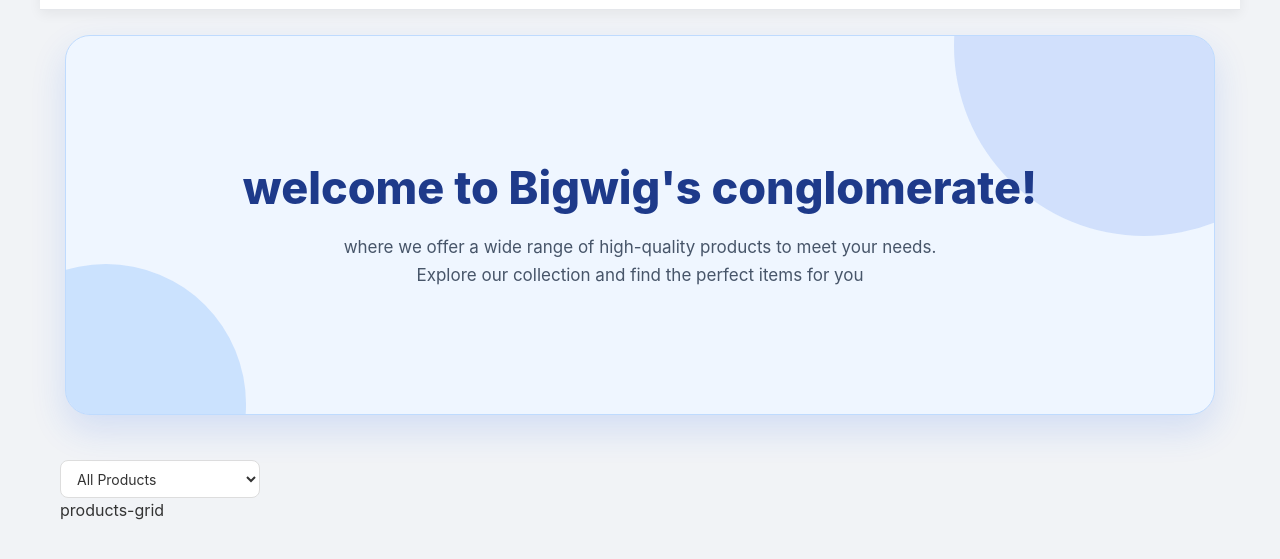
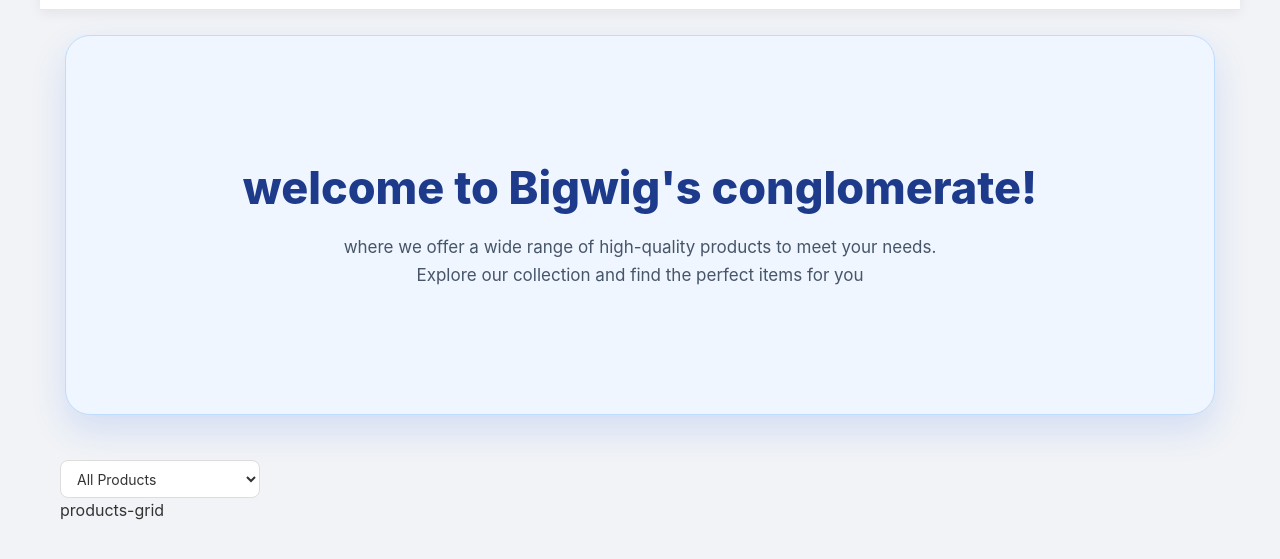
Before and after one commit to Oxbee27/E_Comm_Task, a website: page index.html in a window 1280 px wide. Shown: the part 53-612 px from the top of the page. Drawn offline with Linux system fonts and the light colour scheme; no server answers.

Commit message:
feat/update

```diff
--- a/style.css
+++ b/style.css
@@ -22,9 +22,7 @@ body {
 
 }
 
-/* =========================
-   HEADER / NAVBAR
-========================= */
+
 
 .navbar {
 
@@ -137,19 +135,6 @@ body {
 }
 
 
-
-/* =========================
-   HERO SECTION
-========================= */
-
-
-/* =========================
-   HERO SECTION (NO GRADIENT)
-========================= */
-/* =========================
-   BLUE HERO SECTION
-========================= */
-
 .hero {
 
     min-height:380px;
@@ -185,59 +170,6 @@ body {
 }
 
 
-
-/* Blue glowing circles */
-
-.hero::before {
-
-    content:"";
-
-    position:absolute;
-
-    width:380px;
-
-    height:380px;
-
-    background:#2563eb;
-
-    border-radius:50%;
-
-    top:-180px;
-
-    right:-120px;
-
-    opacity:.15;
-
-}
-
-
-
-.hero::after {
-
-    content:"";
-
-    position:absolute;
-
-    width:280px;
-
-    height:280px;
-
-    background:#60a5fa;
-
-    border-radius:50%;
-
-    bottom:-130px;
-
-    left:-100px;
-
-    opacity:.25;
-
-}
-
-
-
-/* HERO TITLE */
-
 .hero h1 {
 
     position:relative;
@@ -259,9 +191,6 @@ body {
 }
 
 
-
-/* HERO TEXT */
-
 .hero p {
 
     position:relative;
@@ -277,10 +206,6 @@ body {
     color:#475569;
 
 }
-
-
-
-/* HERO BUTTON */
 
 .hero button {
 
@@ -363,9 +288,6 @@ body {
 }
 
 
-/* =========================
- CATEGORY SELECT
-========================= */
 
 
 .selective {
```
